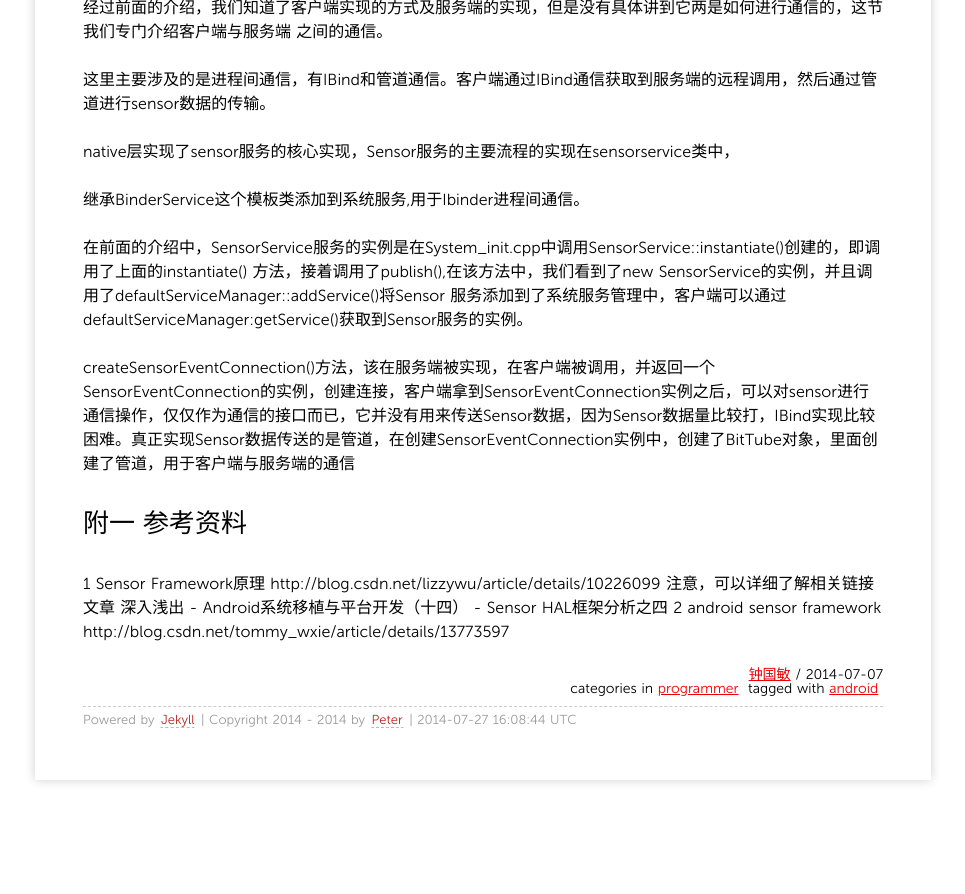
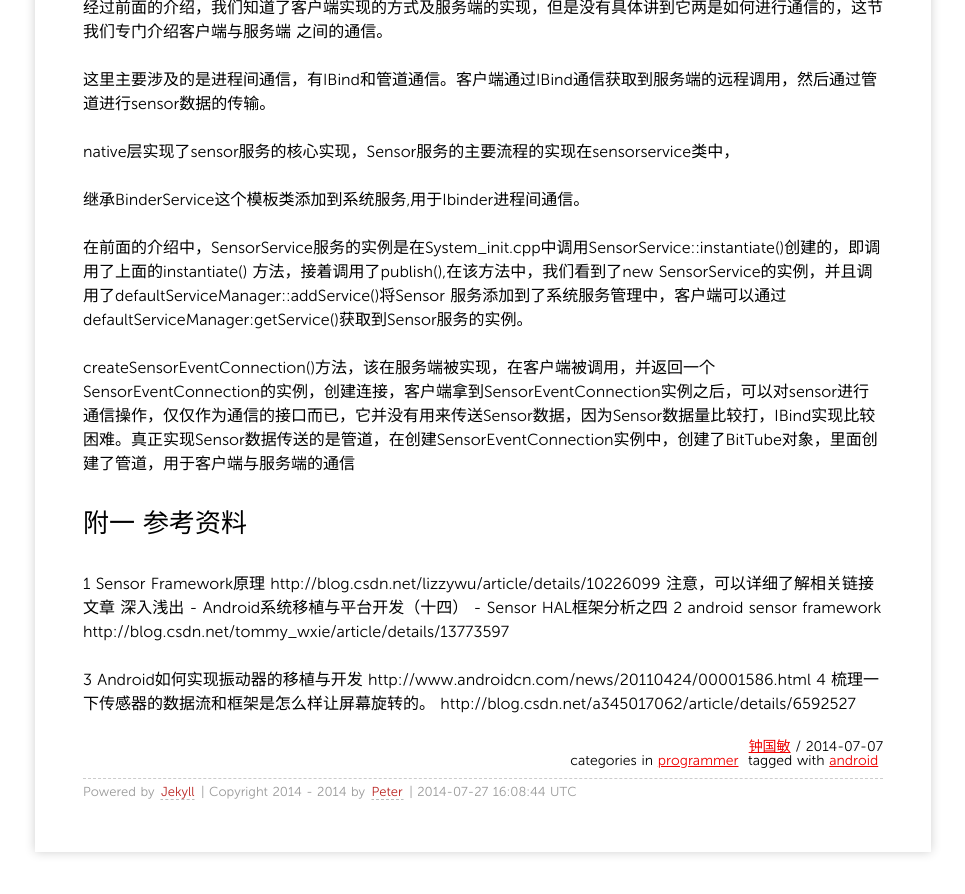
Before and after one commit to fengyr/blog, a Jekyll site: the page built from _posts/2014/2014-07-07-Android--Sensor.md, in a window 1280 px wide and 900 px high, scrolled down 4412 px. Shown: the top 894 px of the window, without its empty margins (157-1122 px from the left). Built offline with Jekyll 4.4.1, drawn with Linux system fonts in a browser that asks for light colours; Markdown is read by kramdown in place of the engine named in the settings; before the commit the page ends 5240 px from its top, so only the background shows below that.

Commit message:
Update 2014-07-07-Android--Sensor.md

```diff
--- a/_posts/2014/2014-07-07-Android--Sensor.md
+++ b/_posts/2014/2014-07-07-Android--Sensor.md
@@ -236,3 +236,8 @@ createSensorEventConnection()方法，该在服务端被实现，在客户端被
 	深入浅出 - Android系统移植与平台开发（十四） - Sensor HAL框架分析之四
 2	android sensor framework
 	http://blog.csdn.net/tommy_wxie/article/details/13773597
+
+3	Android如何实现振动器的移植与开发
+	http://www.androidcn.com/news/20110424/00001586.html
+4	梳理一下传感器的数据流和框架是怎么样让屏幕旋转的。
+	http://blog.csdn.net/a345017062/article/details/6592527
```
